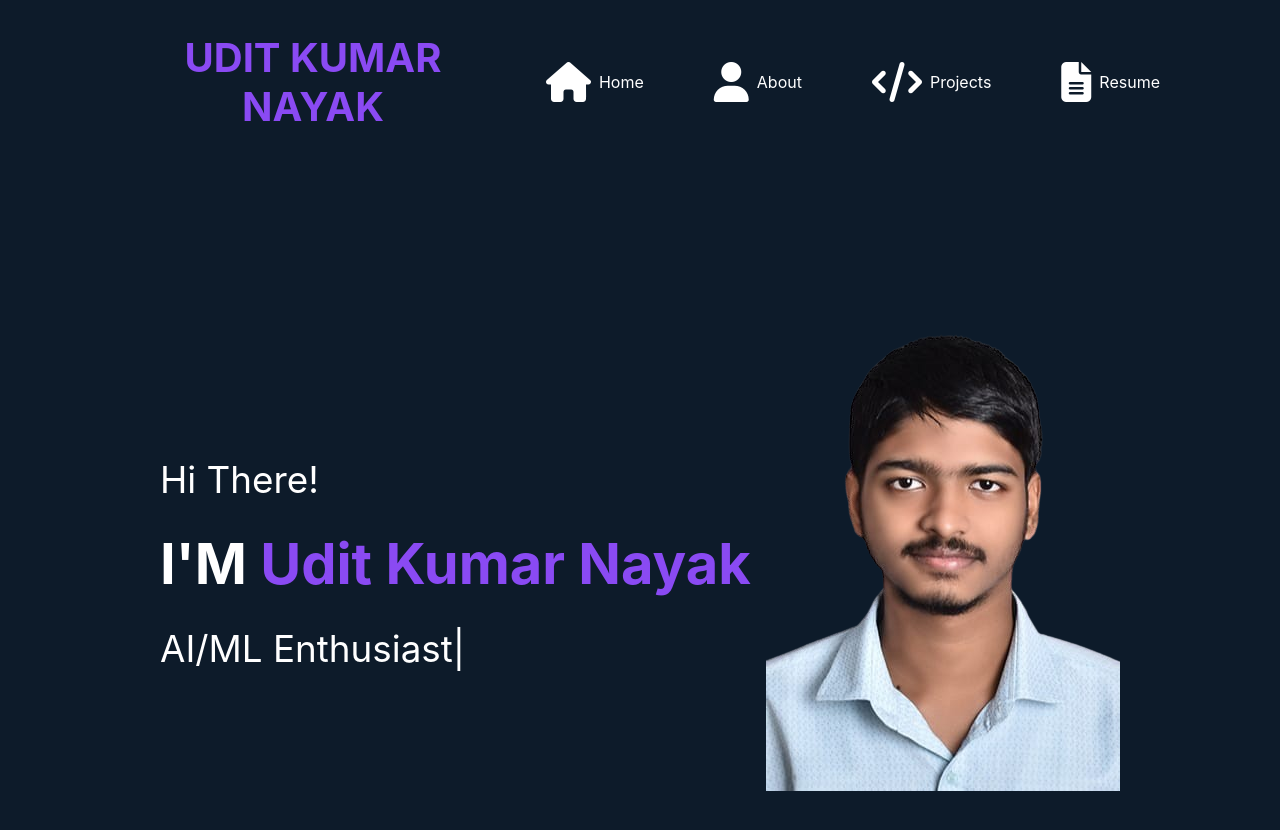
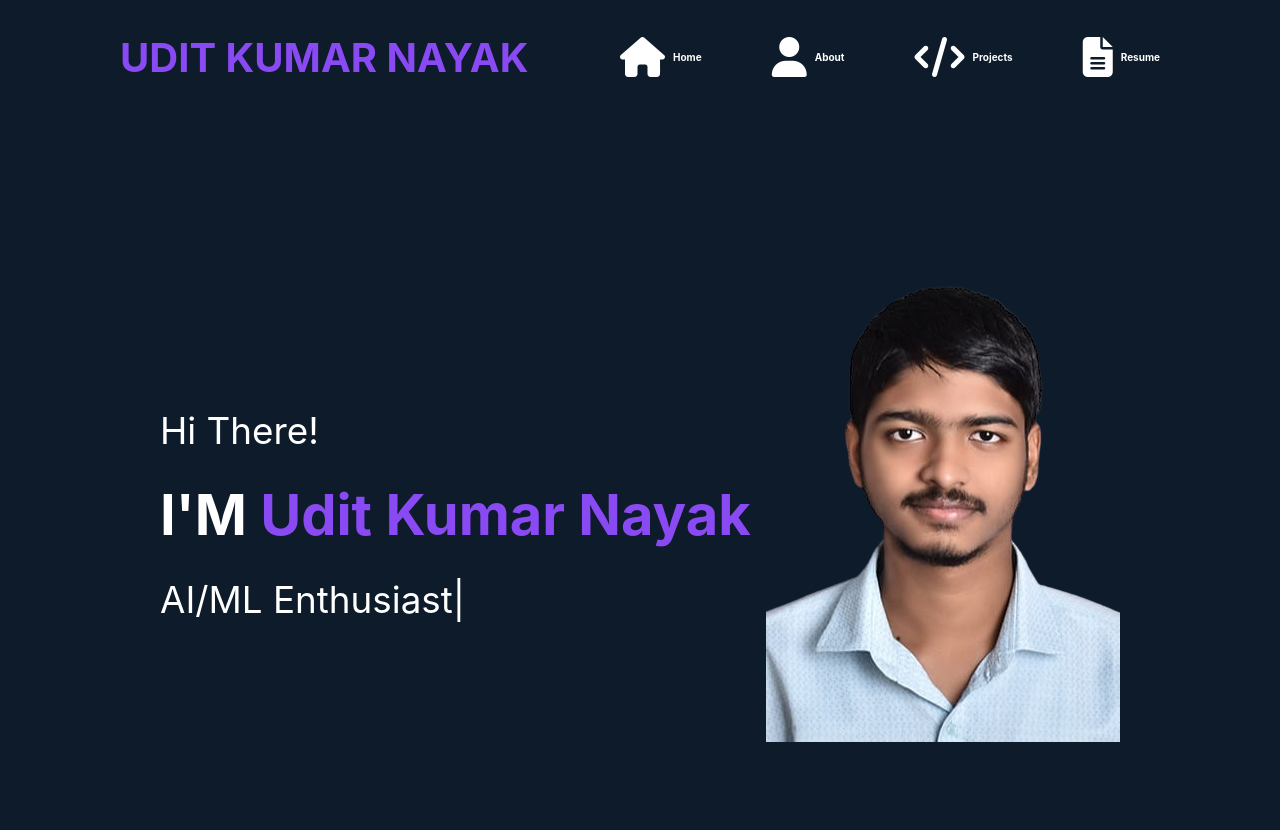
Before and after one commit to UditNayak/portfolio, a React (Create React App) app: page / in a window 1280 px wide. Shown: the top 830 px of the page. Built offline with nearby package versions, Linux system fonts and the light colour scheme.

Commit message:
Added Underline Effect to the Navbar Component

```diff
--- a/src/components/Navbar/Navbar.css
+++ b/src/components/Navbar/Navbar.css
@@ -37,3 +37,26 @@ header {
 .Navbar-nav li a:hover {
   color: lightgreen;
 }
+
+.nav-item a {
+  display: inline-block;
+  position: relative;
+  font-weight: bold;
+  font-size: 10px;
+}
+
+.nav-item a::after {
+  content: "";
+  display: block;
+  height: 5px;
+  width: 0;
+  background-color: skyblue;
+  transition: width 0.3s ease;
+  position: absolute;
+  bottom: -15px;
+  left: 0;
+}
+
+.nav-item a:hover::after {
+  width: 100%;
+}
--- a/src/components/Navbar/Navbar.jsx
+++ b/src/components/Navbar/Navbar.jsx
@@ -9,22 +9,22 @@ function Navbar() {
       </div>
       <nav>
         <ul className="Navbar-nav">
-          <li>
+          <li className="nav-item">
             <a href="/">
               <i className="fas fa-home"></i>Home
             </a>
           </li>
-          <li>
+          <li className="nav-item">
             <a href="/about">
               <i className="fas fa-user"></i>About
             </a>
           </li>
-          <li>
+          <li className="nav-item">
             <a href="/projects">
               <i className="fas fa-code"></i> Projects
             </a>
           </li>
-          <li>
+          <li className="nav-item">
             <a href="/resume">
               <i className="fas fa-file-alt"></i>Resume
             </a>
```
